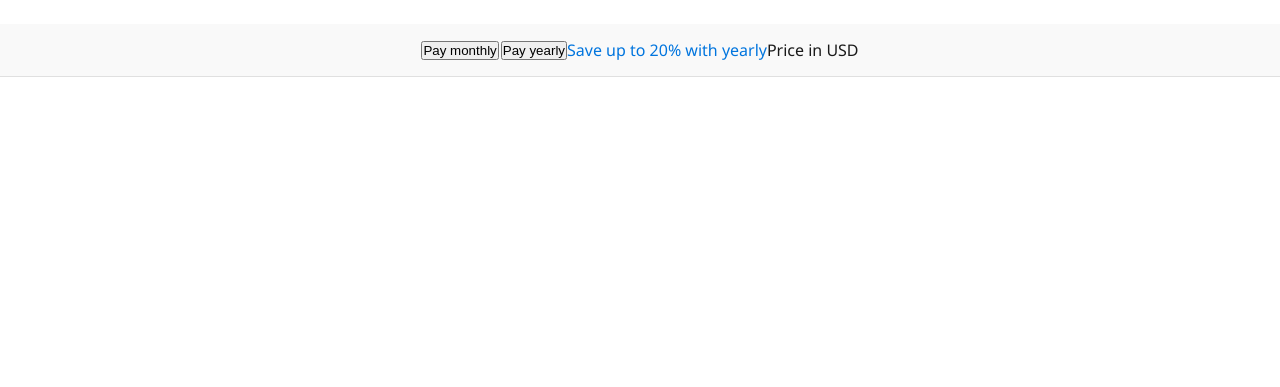
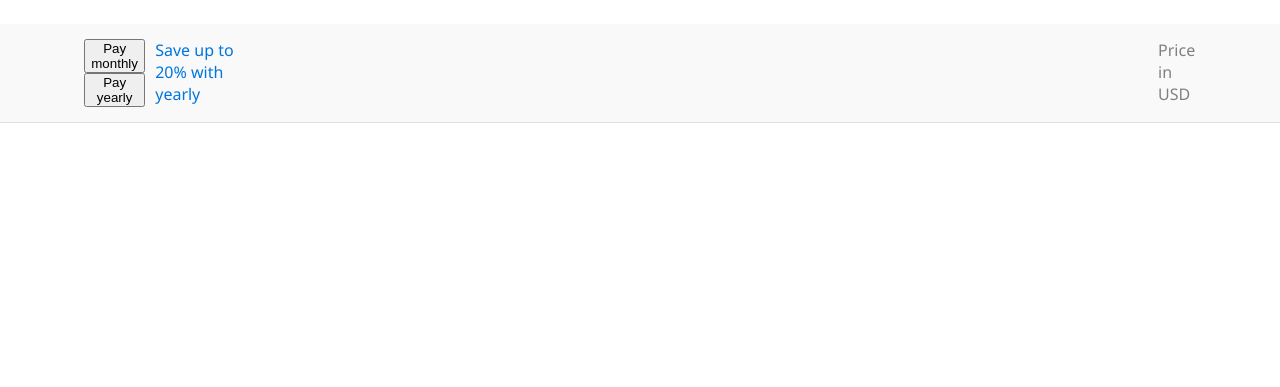
Before and after one commit to UPENDRA-RUN/NOTION, a plain HTML site: page index.html in a window 1280 px wide. Shown: the part 413-800 px from the top of the page. Drawn offline with Linux system fonts and the light colour scheme.

Commit message:
Auto-sync: file changes

```diff
--- a/Notion.css
+++ b/Notion.css
@@ -160,21 +160,24 @@ header .content {
 
   display: flex;
   justify-content: center;
-  align-items: center;
+  padding: 0px 84px 0px 84px;
 
 }
 
 #text {
-  display: flex;
-  border-radius: 5px;
+  border-radius: 10px;
   border-color: #000000;
-  gap: 2px;
+
 }
 #save{
   color: #0075DE;
+  margin-right: 920px;
+  margin-left: 10px;
+  gap:10px;
 }
 
 #price{
+  color: gray;
 
 
 }
```
